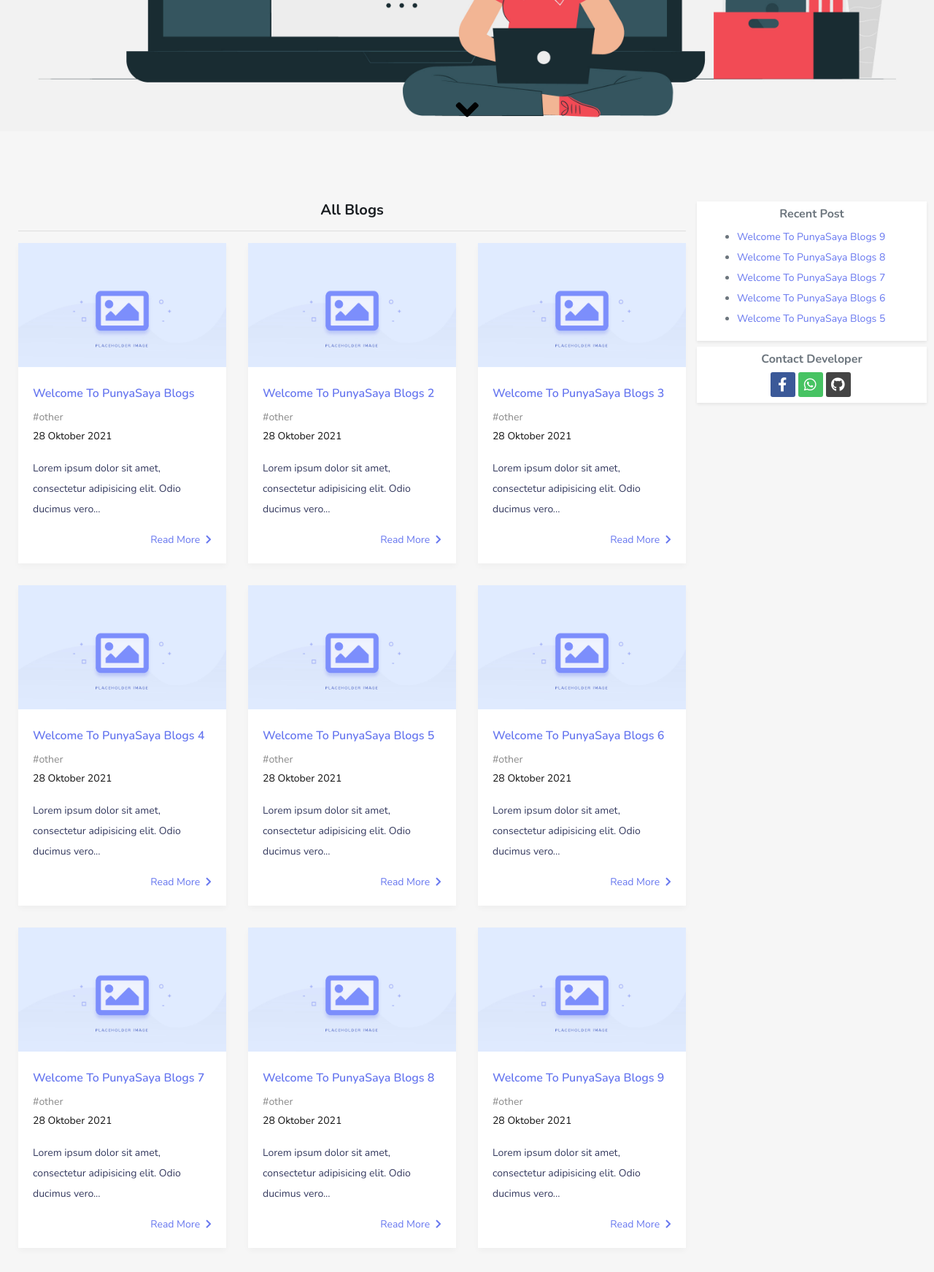
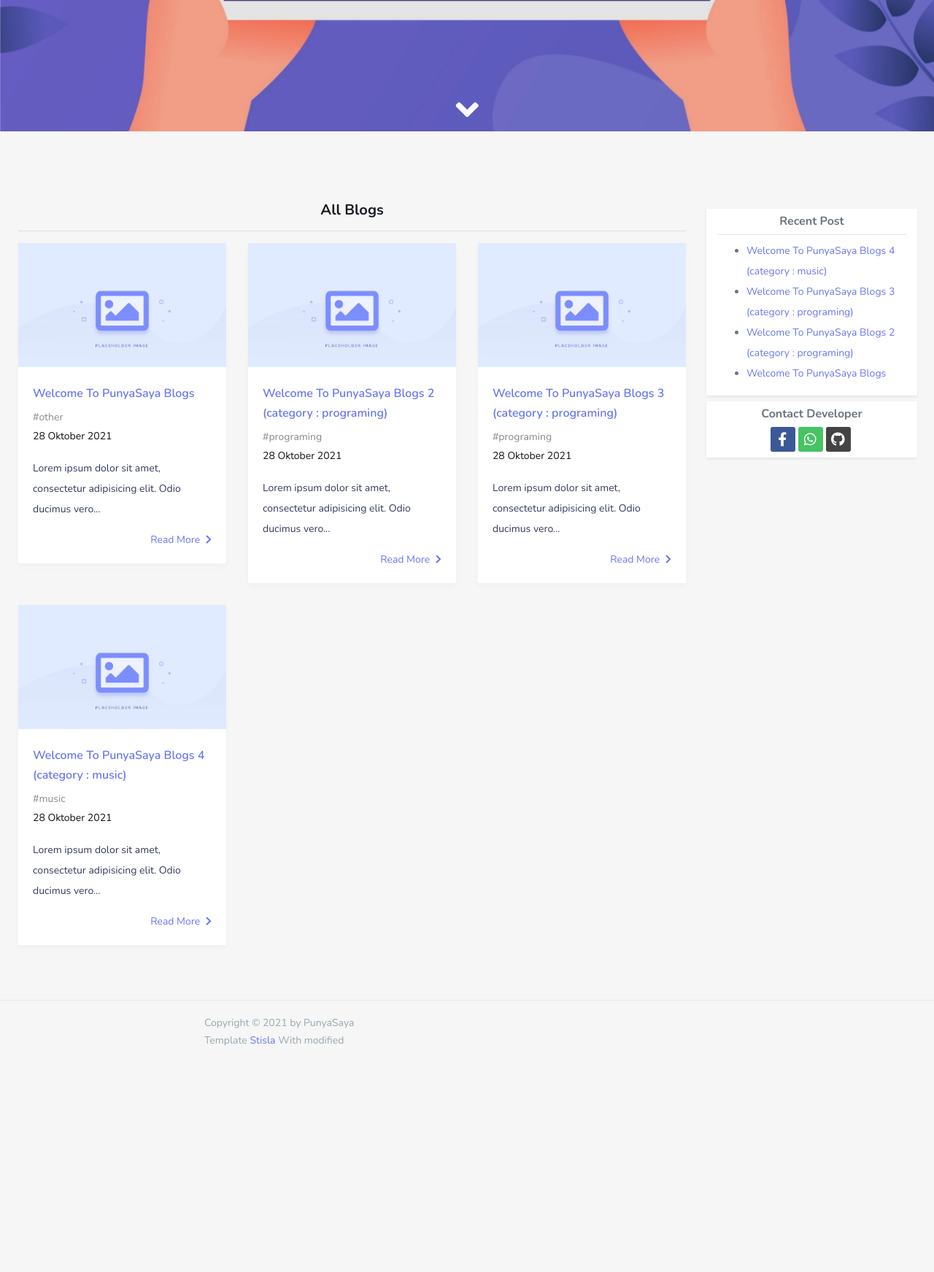
Before and after one commit to PunyaSaya19/blogs, a plain HTML site: page index.html in a window 1280 px wide. Shown: the part 620-2363 px from the top of the page at 73% size. After the commit the page ends 2086 px from the top, so only its background shows below. Drawn offline with nearby package versions, Linux system fonts and the light colour scheme; some packages are replaced by stand-ins of ours; a script that the page names is missing.

Commit message:
perbaikan ui

```diff
--- /dev/null
+++ b/assets/css/category.css
@@ -0,0 +1,20 @@
+@import url('https://fonts.googleapis.com/css2?family=Poppins&display=swap');
+
+* {
+    scroll-behavior: smooth;
+}
+
+#my-navbar {
+    background: #113CFC;
+}
+#my-navbar a {
+    color: #fff !important;
+    text-decoration: none;
+}
+#my-navbar a h6 {
+    font-weight: 500;
+}
+
+/* mobile */
+@media(max-width : 768px) {
+}
--- a/assets/css/detail.css
+++ b/assets/css/detail.css
@@ -40,7 +40,7 @@
     color: #555 !important ;
 }
 .blog-img img {
-    height: 500px;
+    height: 300px;
     border-radius: 20px;
     margin-bottom: 30px;
 }
--- a/assets/css/style.css
+++ b/assets/css/style.css
@@ -25,7 +25,7 @@ body {
 }
 .my-navbar a {
   text-decoration: none;
-  color: #09009B ;
+  color: #fff ;
 }
 .nav-head h6{
   font-weight: 500;
@@ -38,7 +38,7 @@ body {
 #blog-banner {
   height: 100vh !important;
   position: relative;
-  background-image: url('../img/banner.jpg');
+  background-image: url('../img/banner4.jpg');
   background-repeat: no-repeat;
   background-size: cover;
   background-position: center;
@@ -85,7 +85,7 @@ body {
 
 #my-sweep-down i.fas {
   font-size: 50px;
-  color: #000 !important;
+  color: #fff !important;
   margin: 0 !important;
   padding: 0 !important;
 }
@@ -105,6 +105,10 @@ body {
 
 .article-category .my-tgl-blog {
   color: #111 !important ;
+}
+
+#more-info {
+  padding: 10px 28px;
 }
 
 /* mobile */
--- a/assets/js/app.js
+++ b/assets/js/app.js
@@ -1,6 +1,7 @@
 // inisialisasi variabel
 const my_navbar = document.getElementById("my-navbar");
 const cek_artikel = window.localStorage.getItem("articel");
+const cek_category = window.localStorage.getItem("category");
 const row_blog_content = document.getElementById("row-blog-content");
 const recent_post = document.getElementById("recent-post");
 const search_input = document.getElementById('search-field');
@@ -18,6 +19,9 @@ window.onscroll = () => {
 window.addEventListener("DOMContentLoaded", () => {
   if (cek_artikel == null) {
     createFirstArticel();
+  }
+  if (cek_category == null) {
+    createFirstCategory();
   }
   showAllArticel();
   showRecentPost();
@@ -51,70 +55,35 @@ function createFirstArticel() {
     },
     {
       id: randomId(),
-      title: "Welcome To PunyaSaya Blogs 2",
-      category: "other",
+      title: "Welcome To PunyaSaya Blogs 2 (category : programing)",
+      category: "programing",
       created_at: getDateNow(),
       image: "other.jpg",
       content: "<p>Lorem ipsum dolor sit amet, consectetur adipisicing elit. Odio ducimus vero, voluptate iusto quod qui, aspernatur distinctio, praesentium totam ea quaerat laborum eum facere at!</p><p>Lorem ipsum dolor sit amet, consectetur adipisicing elit. Itaque alias repellat dolorem consectetur corrupti. Temporibus incidunt reiciendis, sed, quidem ut natus excepturi numquam facilis beatae maiores minus autem nulla explicabo.</p><p>Lorem ipsum dolor sit amet, consectetur adipisicing elit. Exercitationem, ad!</p>"
     },
     {
       id: randomId(),
-      title: "Welcome To PunyaSaya Blogs 3",
-      category: "other",
+      title: "Welcome To PunyaSaya Blogs 3 (category : programing)",
+      category: "programing",
       created_at: getDateNow(),
       image: "other.jpg",
-      content: "<p>Lorem ipsum dolor sit amet, consectetur adipisicing elit. Odio ducimus vero, voluptate iusto quod qui, aspernatur distinctio, praesentium totam ea quaerat laborum eum facere at!</p><p>Lorem ipsum dolor sit amet, consectetur adipisicing elit. Itaque alias repellat dolorem consectetur corrupti. Temporibus incidunt reiciendis, sed, quidem ut natus excepturi numquam facilis beatae maiores minus autem nulla explicabo.</p><p>Lorem ipsum dolor sit amet, consectetur adipisicing elit. Exercitationem, ad!</p>"
+      content: "<p>Lorem ipsum dolor sit amet, consectetur adipisicing elit. Odio ducimus vero, voluptate iusto quod qui, aspernatur distinctio, praesentium totam ea quaerat laborum eum facere at!</p><p>Lorem ipsum dolor sit amet, consectetur adipisicing elit. Itaque alias repellat dolorem consectetur corrupti. Temporibus incidunt reiciendis, sed, quidem ut natus excepturi numquam facilis beatae maiores minus autem nulla explicabo.</p>"
     },
     {
       id: randomId(),
-      title: "Welcome To PunyaSaya Blogs 4",
-      category: "other",
-      created_at: getDateNow(),
-      image: "other.jpg",
-      content: "<p>Lorem ipsum dolor sit amet, consectetur adipisicing elit. Odio ducimus vero, voluptate iusto quod qui, aspernatur distinctio, praesentium totam ea quaerat laborum eum facere at!</p><p>Lorem ipsum dolor sit amet, consectetur adipisicing elit. Itaque alias repellat dolorem consectetur corrupti. Temporibus incidunt reiciendis, sed, quidem ut natus excepturi numquam facilis beatae maiores minus autem nulla explicabo.</p><p>Lorem ipsum dolor sit amet, consectetur adipisicing elit. Exercitationem, ad!</p>"
-    },
-    {
-      id: randomId(),
-      title: "Welcome To PunyaSaya Blogs 5",
-      category: "other",
-      created_at: getDateNow(),
-      image: "other.jpg",
-      content: "<p>Lorem ipsum dolor sit amet, consectetur adipisicing elit. Odio ducimus vero, voluptate iusto quod qui, aspernatur distinctio, praesentium totam ea quaerat laborum eum facere at!</p><p>Lorem ipsum dolor sit amet, consectetur adipisicing elit. Itaque alias repellat dolorem consectetur corrupti. Temporibus incidunt reiciendis, sed, quidem ut natus excepturi numquam facilis beatae maiores minus autem nulla explicabo.</p><p>Lorem ipsum dolor sit amet, consectetur adipisicing elit. Exercitationem, ad!</p>"
-    },
-    {
-      id: randomId(),
-      title: "Welcome To PunyaSaya Blogs 6",
-      category: "other",
-      created_at: getDateNow(),
-      image: "other.jpg",
-      content: "<p>Lorem ipsum dolor sit amet, consectetur adipisicing elit. Odio ducimus vero, voluptate iusto quod qui, aspernatur distinctio, praesentium totam ea quaerat laborum eum facere at!</p><p>Lorem ipsum dolor sit amet, consectetur adipisicing elit. Itaque alias repellat dolorem consectetur corrupti. Temporibus incidunt reiciendis, sed, quidem ut natus excepturi numquam facilis beatae maiores minus autem nulla explicabo.</p><p>Lorem ipsum dolor sit amet, consectetur adipisicing elit. Exercitationem, ad!</p>"
-    },
-    {
-      id: randomId(),
-      title: "Welcome To PunyaSaya Blogs 7",
-      category: "other",
-      created_at: getDateNow(),
-      image: "other.jpg",
-      content: "<p>Lorem ipsum dolor sit amet, consectetur adipisicing elit. Odio ducimus vero, voluptate iusto quod qui, aspernatur distinctio, praesentium totam ea quaerat laborum eum facere at!</p><p>Lorem ipsum dolor sit amet, consectetur adipisicing elit. Itaque alias repellat dolorem consectetur corrupti. Temporibus incidunt reiciendis, sed, quidem ut natus excepturi numquam facilis beatae maiores minus autem nulla explicabo.</p><p>Lorem ipsum dolor sit amet, consectetur adipisicing elit. Exercitationem, ad!</p>"
-    },
-    {
-      id: randomId(),
-      title: "Welcome To PunyaSaya Blogs 8",
-      category: "other",
-      created_at: getDateNow(),
-      image: "other.jpg",
-      content: "<p>Lorem ipsum dolor sit amet, consectetur adipisicing elit. Odio ducimus vero, voluptate iusto quod qui, aspernatur distinctio, praesentium totam ea quaerat laborum eum facere at!</p><p>Lorem ipsum dolor sit amet, consectetur adipisicing elit. Itaque alias repellat dolorem consectetur corrupti. Temporibus incidunt reiciendis, sed, quidem ut natus excepturi numquam facilis beatae maiores minus autem nulla explicabo.</p><p>Lorem ipsum dolor sit amet, consectetur adipisicing elit. Exercitationem, ad!</p>"
-    },
-    {
-      id: randomId(),
-      title: "Welcome To PunyaSaya Blogs 9",
-      category: "other",
+      title: "Welcome To PunyaSaya Blogs 4 (category : music)",
+      category: "music",
       created_at: getDateNow(),
       image: "other.jpg",
       content: "<p>Lorem ipsum dolor sit amet, consectetur adipisicing elit. Odio ducimus vero, voluptate iusto quod qui, aspernatur distinctio, praesentium totam ea quaerat laborum eum facere at!</p><p>Lorem ipsum dolor sit amet, consectetur adipisicing elit. Itaque alias repellat dolorem consectetur corrupti. Temporibus incidunt reiciendis, sed, quidem ut natus excepturi numquam facilis beatae maiores minus autem nulla explicabo.</p><p>Lorem ipsum dolor sit amet, consectetur adipisicing elit. Exercitationem, ad!</p>"
     },
   ];
   window.localStorage.setItem("articel", JSON.stringify(data));
+}
+function createFirstCategory() {
+  const data = JSON.stringify(["other", "programing", "music", "news"]);
+  window.localStorage.setItem("category", data);
+
 }
 function showAllArticel() {
   let articel = JSON.parse(window.localStorage.getItem("articel"));
@@ -149,13 +118,13 @@ function myTemplate(data) {
                   <div class="article-details">
                     <div class="article-title">
                       <h2>
-                        <a href="#" onclick="detailArticel(this)" data-id="${d.id}">
+                        <a href="detail.html" onclick="detailArticel(this)" data-id="${d.id}">
                           ${d.title}
                         </a>
                       </h2>
                     </div>
                     <div class="article-category">
-                      <a href="#" class="my-category">
+                      <a href="category.html" class="my-category" onclick="detailCategory(this)" data-category="${d.category}">
                         #${d.category}
                       </a>
                       <p class="mt-0 my-tgl-blog">
@@ -166,7 +135,7 @@ function myTemplate(data) {
                       ${content}
                     </p>
                     <div class="article-cta">
-                      <a href="#" onclick="detailArticel(this)" data-id="${d.id}">Read More <i class="fas fa-chevron-right"></i></a>
+                      <a href="detail.html" onclick="detailArticel(this)" data-id="${d.id}">Read More <i class="fas fa-chevron-right"></i></a>
                     </div>
                   </div>
                 </article>
@@ -178,7 +147,12 @@ function myTemplate(data) {
 function detailArticel(e) {
   const id = e.getAttribute("data-id");
   window.localStorage.setItem("id-detail-articel", id);
-  window.location.href = "detail.html";
+  //window.location.href = "detail.html";
+}
+function detailCategory(e) {
+  const category = e.getAttribute("data-category");
+  window.localStorage.setItem("detail-category", category);
+  //window.location.href = "detail.html";
 }
 function showRecentPost() {
   let articel = JSON.parse(window.localStorage.getItem("articel"));
@@ -192,7 +166,7 @@ function recentTemplate(data) {
     if (i < 5) {
       tmplt += `
           <li>
-            <a href="#" onclick="detailArticel(this)" data-id="${e.id}">
+            <a href="detail.html" onclick="detailArticel(this)" data-id="${e.id}">
               ${e.title}
             </a>
           </li>
--- a/index.html
+++ b/index.html
@@ -32,7 +32,7 @@
       </a>
     </div>
     <div class="nav-info">
-      <i class="fas fa-info-circle"></i>
+      <i class="fas fa-info-circle text-white"></i>
     </div>
   </nav>
 
@@ -58,7 +58,7 @@
   <section id="section" class="pt-5">
     <div class="row mt-5">
       <div class="col-lg-9 col-sm-12">
-        <div class="blog-header text-center mb-3">
+        <div class="blog-header text-center">
           <h5 class="text-dark">
             All Blogs
           </h5>
@@ -100,12 +100,13 @@
           </div>
         </div>
       </div>
-      <div class="col-lg-3 col-sm-12">
+      <div class="col-lg-3 col-sm-12" id="more-info">
         <div class="row">
-          <div class="col-sm-12 col-md-7 col-lg-12 bg-white pt-2 shadow-sm mb-2">
-            <h6 class="text-center">
+          <div class="col-12 bg-white pt-2 shadow-sm mb-2">
+            <h6 class="text-center mb-0">
               Recent Post
             </h6>
+            <hr class="w-100 mt-2 mb-2">
             <ul id="recent-post">
               <li>
                 <a href="" onclick="detailArticel(this)" data-id="">
@@ -114,7 +115,7 @@
               </li>
             </ul>
           </div>
-          <div class="col-sm-12 col-md-5 col-lg-12 bg-white pt-2 shadow-sm pb-2">
+          <div class="col-12 bg-white pt-2 shadow-sm pb-2">
             <h6 class="text-center">
               Contact Developer
             </h6>
@@ -135,6 +136,16 @@
     </div>
   </section>
 
+  <footer class="main-footer">
+    <div class="footer-left">
+      Copyright &copy; 2021 by PunyaSaya
+      <p class="mt-0 mb-0">
+        Template <a href="https://getstisla.com/"      target="_blank">Stisla</a>
+        With modified
+     </p>
+    </div>
+  </footer>
+
 
   <!-- General JS Scripts -->
   <script src="assets/js/jquery.min.js" type="text/javascript" charset="utf-8"></script>
```
Also changed, not shown: assets/js/detail.js (+11 -1 lines), category.html (added, +51 -0 lines), detail.html (+5 -1 lines), assets/img/banner2.jpg (added), assets/img/banner3.jpg (added), assets/img/banner4.jpg (added), assets/js/category.js (added).
